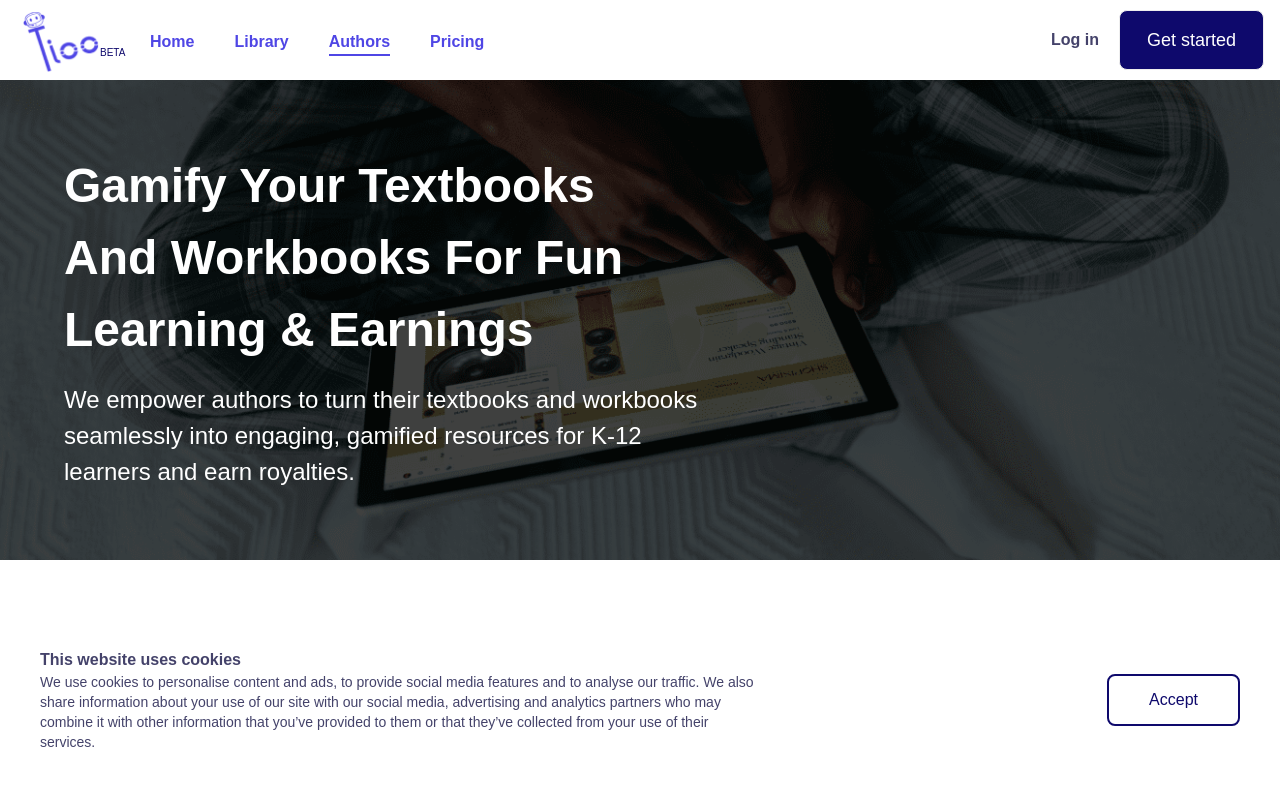
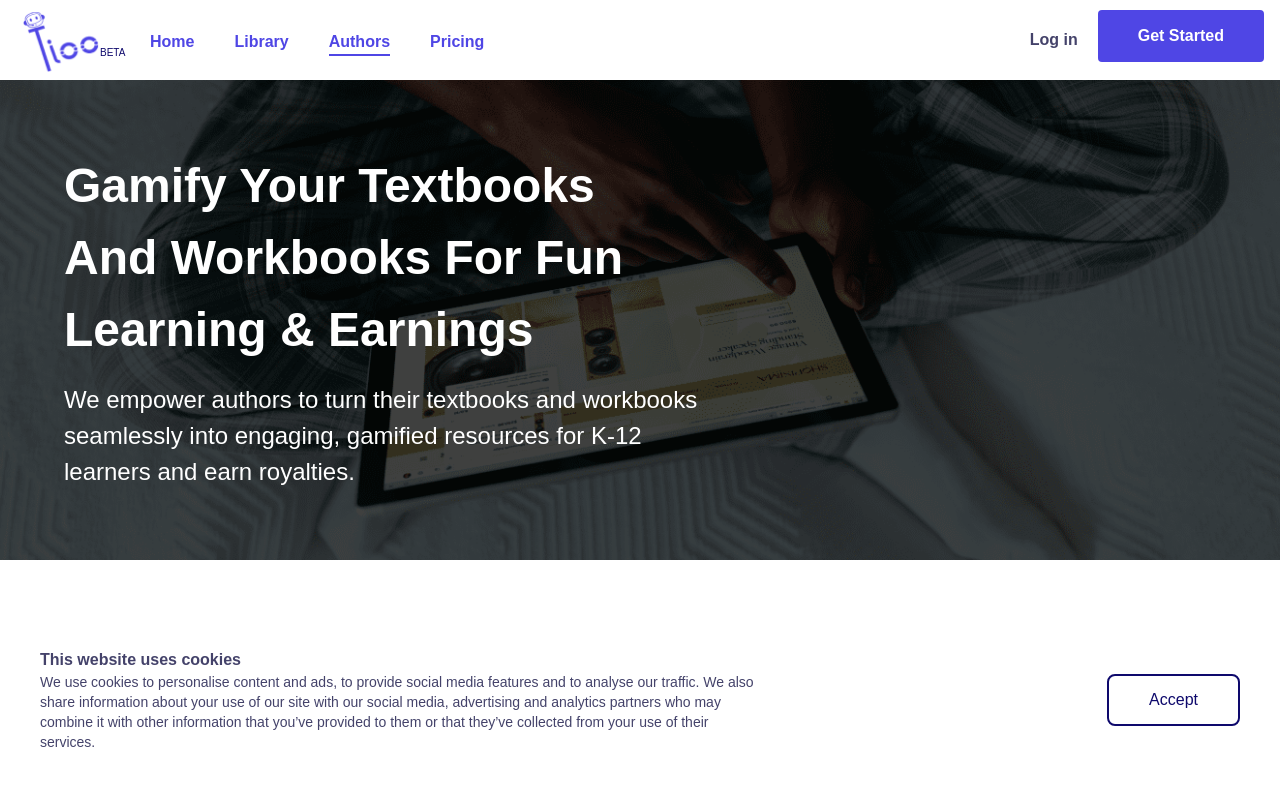
Before and after one commit to debug-evenstar/TiooLandingPage, a React (Create React App) app: page /authors in a window 1280 px wide. Shown: the top 786 px of the page. Built offline with nearby package versions, Linux system fonts and the light colour scheme.

Commit message:
changed nav get started button

```diff
--- a/src/components/layouts/Navbar.tsx
+++ b/src/components/layouts/Navbar.tsx
@@ -79,11 +79,16 @@ function Navbar() {
                 Log in
               </Link>
               <div className="h-[60px]">
-                <Button4
+                {/*<Button4
                   text1="Get started"
                   onclick={doSignin}
                   variant={colorchange || pathname !== "/" ? "sec" : "default"}
-                />
+                />*/}
+                <button className={`px-10 py-3.5 rounded-[4px] font-[600] text-white
+                    ${colorchange || pathname !== '/'? 'bg-[#4F46E5] text-[#4F46E5]':'border-2 border-white bg-transparent'}
+                  `}>
+                  Get Started
+                </button>
               </div>
             </div>
           </div>
--- a/src/pages/pricing/components/Pricing.tsx
+++ b/src/pages/pricing/components/Pricing.tsx
@@ -40,13 +40,13 @@ function Pricing() {
       {pricingData.map((item: any, index: number) => (
         <div key={index} className="flex flex-col border justify-between space-y-3 p-7 w-[350px] gap-4 shadow-lg hover:scale-[1.01] duration-300 rounded-[8px] ">
           <div className="flex flex-col w-full gap-4">
-            <p className="text-[#4F46E5] font-[600] flex h-[20px] justify-end">
+            <p className="text-[#4F46E5] font-[700] flex h-[20px] justify-end">
             {item.tip_desc &&  'save '+item.tip}
             </p>
             <h1 className=" text-[#4F46E5] -mt-4 text-[40px] font-[700]">
               {/* {item.amount} */}
-              {symbol} {!!pricing.length && pricing[index][keys[index]]}
-              <span className="text-[black] font-[400]">/{keys[index]}</span>
+              {symbol} {!!pricing.length? pricing[index][keys[index]].toLocaleString() : null}
+              <span className="text-[black] font-[400]">/{keys[index]?.replace('ua','uar')}</span>
             </h1>
             <p> </p>
 
```
